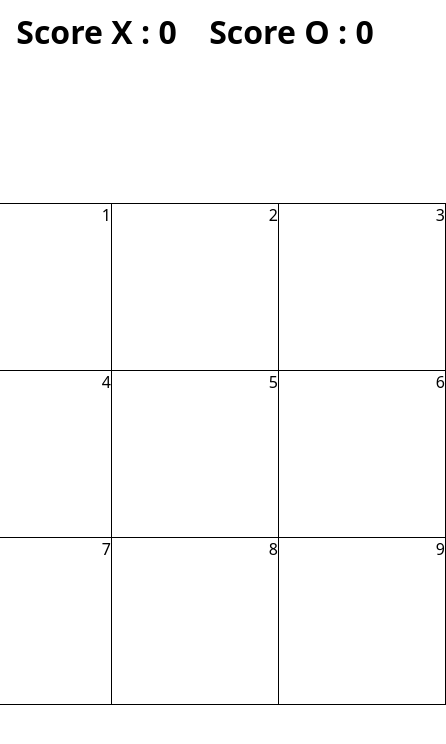
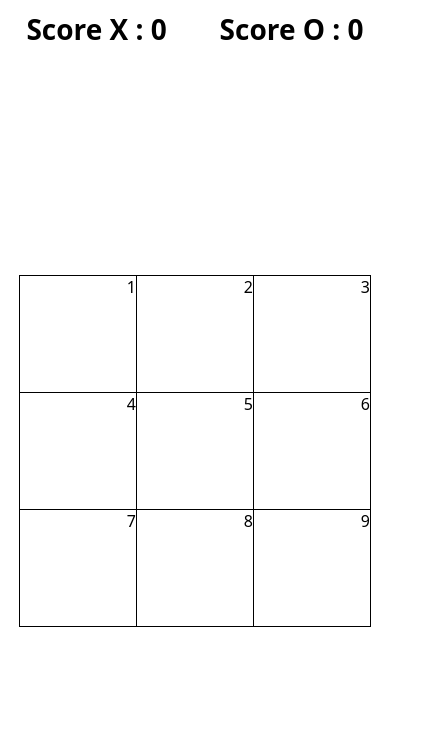
Before and after one commit to aounalazzam/x-o-game, a Vue app: page / in a window 390 px wide. Shown: the top 744 px of the page, 446 px wide, since content can reach past the window. Built offline with nearby package versions, Linux system fonts and the light colour scheme.

Commit message:
Make Game Responsive
 Make Game Responsive For Small Size Devices

```diff
--- a/src/App.vue
+++ b/src/App.vue
@@ -259,4 +259,25 @@ button {
   border-radius: 5px;
   background-color: black;
 }
+
+@media (max-width: 420px) {
+  .game-container {
+    width: 350px;
+    height: 350px;
+  }
+
+  .slot {
+    width: 116px;
+    height: 116px;
+  }
+
+  .slot h1 {
+    margin: auto;
+    font-size: 75px;
+  }
+
+  .score-panel h1 {
+    font-size: 28px;
+  }
+}
 </style>
```
